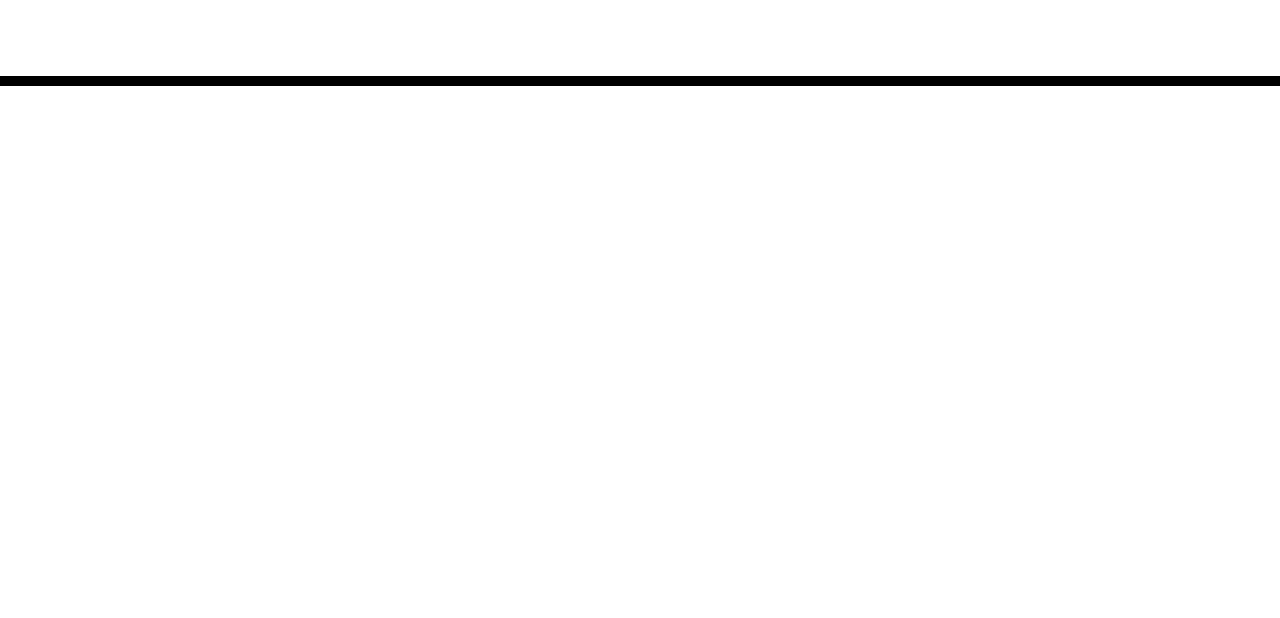
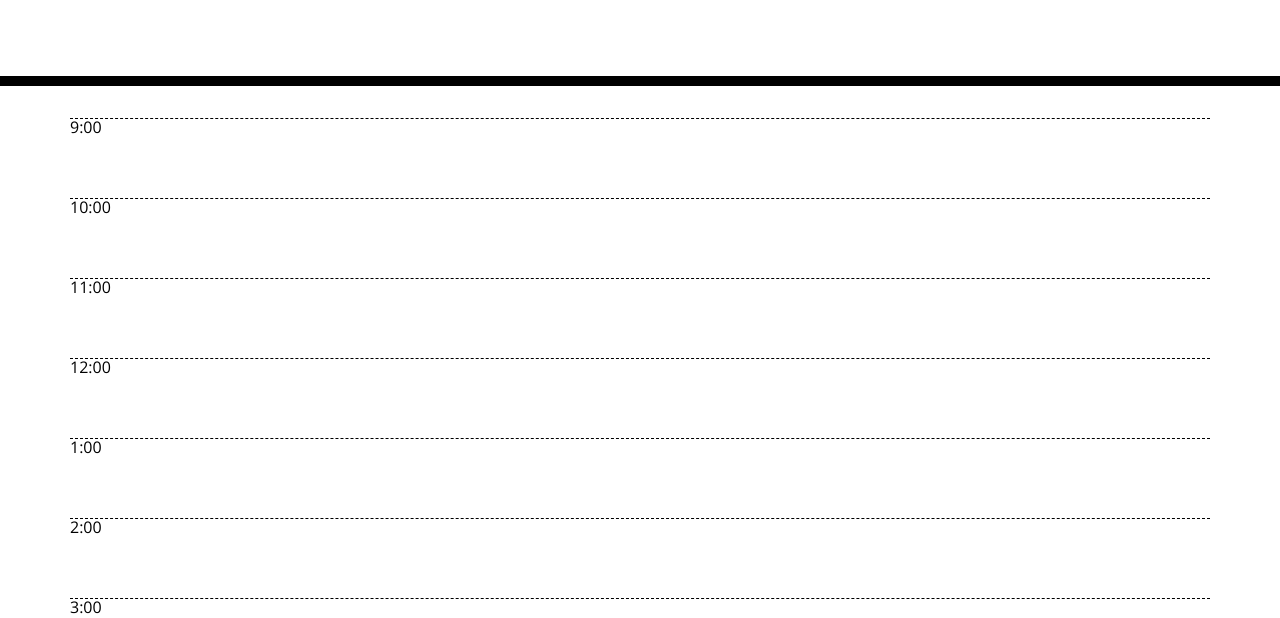
Before and after one commit to Torontow/MT-Work_Day_Scheduler, a plain HTML site: page index.html in a window 1280 px wide. Shown: the part 182-800 px from the top of the page. Drawn offline with nearby package versions, Linux system fonts and the light colour scheme.

Commit message:
JS File added; HTML Construction
Created the JS file and began coding out the dynamically built structure of the scheduler layout

```diff
--- a/index.html
+++ b/index.html
@@ -28,11 +28,16 @@
       <p class="lead">A simple calendar app for scheduling your work day</p>
       <p id="currentDay" class="lead"></p>
     </header>
-    <div class="container">
-      <!-- Timeblocks go here -->
+    <div class="container" id="scheduler">
+
     </div>
+
+
+
 
     <script src="https://cdnjs.cloudflare.com/ajax/libs/jquery/3.2.1/jquery.min.js"></script>
     <script src="https://cdnjs.cloudflare.com/ajax/libs/moment.js/2.24.0/moment.min.js"></script>
+    <script src="script.js" type="text/javascript"></script>
+
   </body>
 </html>
--- /dev/null
+++ b/script.js
@@ -0,0 +1,24 @@
+$(document).ready(function(){
+
+var timesArray = [9,10,11,12,1,2,3,4,5];
+
+for (var i = 0; i < timesArray.length; i++) {
+
+        var row = $("<div>");
+        row.addClass("row hour");
+        row.attr("id",[i]);
+        row.text(timesArray[i] + ":00");
+        // var hour = $("<div>").addClass("col-1").attr("id",[i]);
+        // console.log(hour);
+        // var task = $("<textarea>").addClass("description col").attr("id",[i]);
+        // var save = $("<div>").addClass("saveBtn col-1").attr("id",[i]);
+
+
+
+
+        $("#scheduler").append(row);
+        // $("#scheduler").append(hour).append(task).append(save);
+
+}
+
+});
--- a/style.css
+++ b/style.css
@@ -4,7 +4,8 @@ body {
     line-height: 1;
   }
 
-  textarea{
+  /* styles the form text areas*/
+  textarea {
     background: transparent;
     border: none;
     resize: none;
@@ -25,38 +26,40 @@ body {
     white-space: pre-wrap;
   }
 
+  /* styles the left column */
   .time-block{
     text-align: center;
     border-radius: 15px;
   }
-
+  /* styles the rows */
   .row {
     white-space: pre-wrap;
     height: 80px;
     border-top: 1px solid white;;
   }
-
+  /* styles the hour block */
   .hour {
     background-color: #ffffff;
     color: #000000;
     border-top: 1px dashed #000000;
   }
-
+  /* dynamic styling based on the current time */
   .past {
     background-color: #d3d3d3;
     color: white;
   }
-
+  /* dynamic styling based on the current time */
   .present {
     background-color: #ff6961;
     color: white;
   }
-
+  /* dynamic styling based on the current time */
   .future {
     background-color: #77dd77;
     color: white;
   }
 
+  /* styles everything in the right column */
   .saveBtn {
     border-left: 1px solid black;
     border-top-right-radius: 15px;
```
